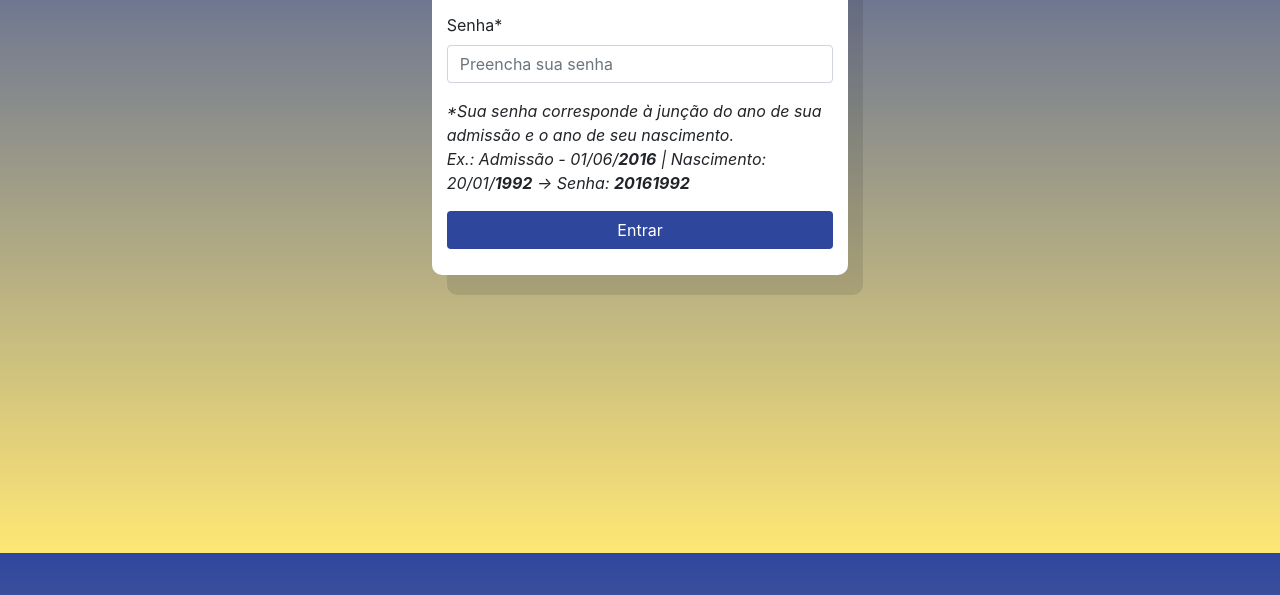
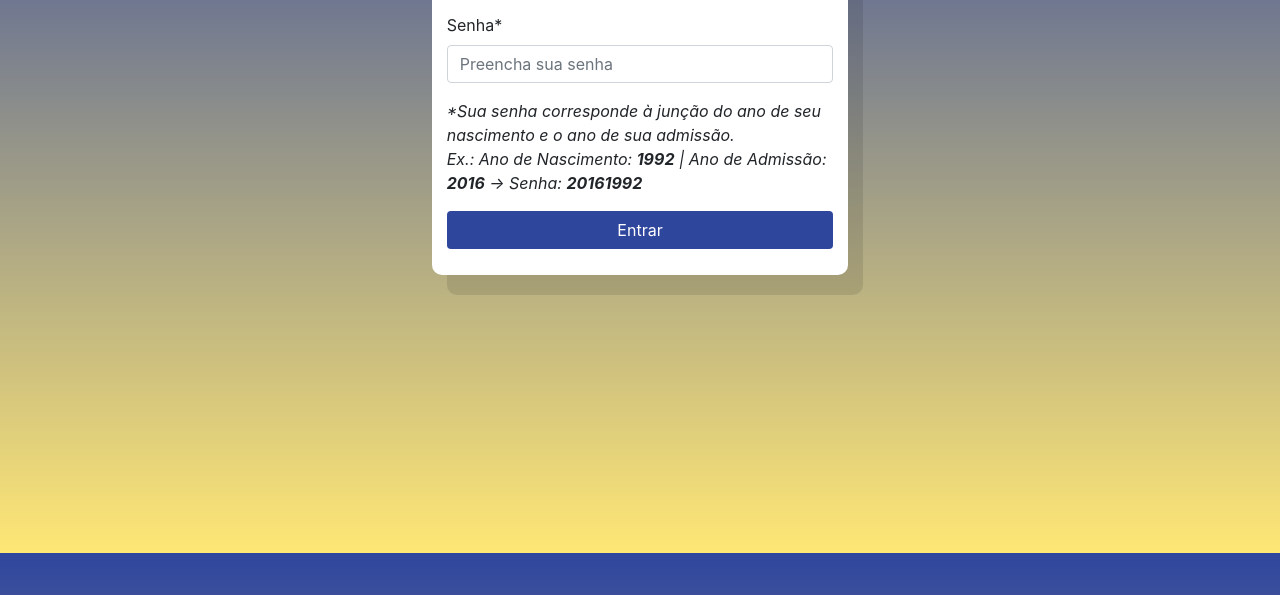
Before and after one commit to BPVirtual/bpvirtualchat, a website: page public/index.html in a window 1280 px wide. Shown: the part 247-842 px from the top of the page. Drawn offline with nearby package versions, Linux system fonts and the light colour scheme; a script that the page names is missing; files whose address does not match are found by name.

Commit message:
alteracao de dica de senha

```diff
--- a/public/index.html
+++ b/public/index.html
@@ -57,11 +57,11 @@
                 </p>
                 <p>
                     <label for="password">Senha*</label>
-                    <input type="password" pattern="[0-9]*" inputmode="numeric" class="form-control" id="password" name="password" placeholder="Preencha sua senha"
-                        maxlength="8" required>
-                    <p class="font-italic">*Sua senha corresponde à junção do ano de sua admissão e o ano de seu
-                        nascimento.<br>
-                        Ex.: Admissão - 01/06/<b>2016</b> | Nascimento: 20/01/<b>1992</b> -> Senha: <b>20161992</b>
+                    <input type="password" pattern="[0-9]*" inputmode="numeric" class="form-control" id="password" name="password"
+                        placeholder="Preencha sua senha" maxlength="8" required>
+                    <p class="font-italic">*Sua senha corresponde à junção do ano de seu nascimento e o ano de sua
+                        admissão.<br>
+                        Ex.: Ano de Nascimento: <b>1992</b> | Ano de Admissão: <b>2016</b> -> Senha: <b>20161992</b>
                     </p>
                 </p>
                 <p>
```
